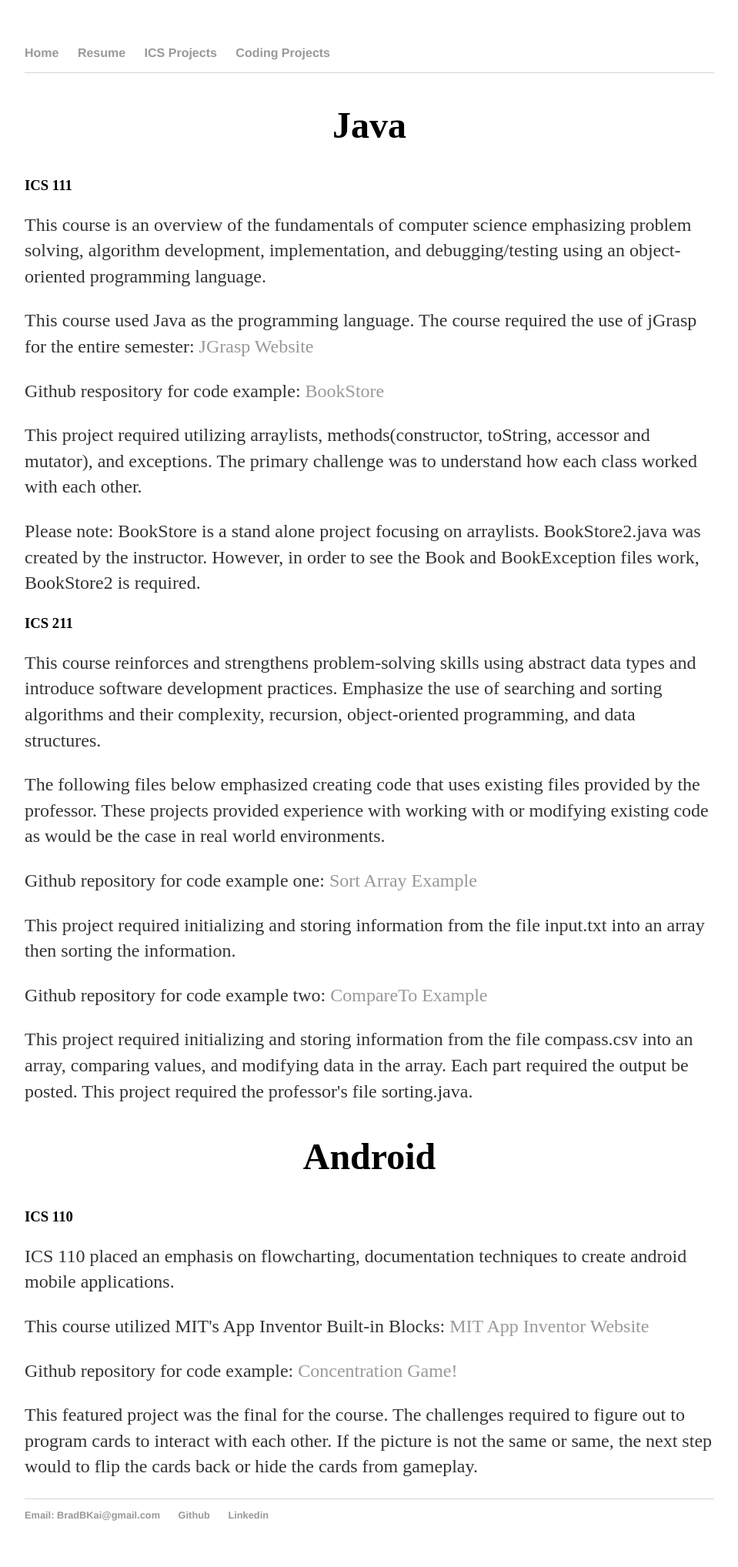
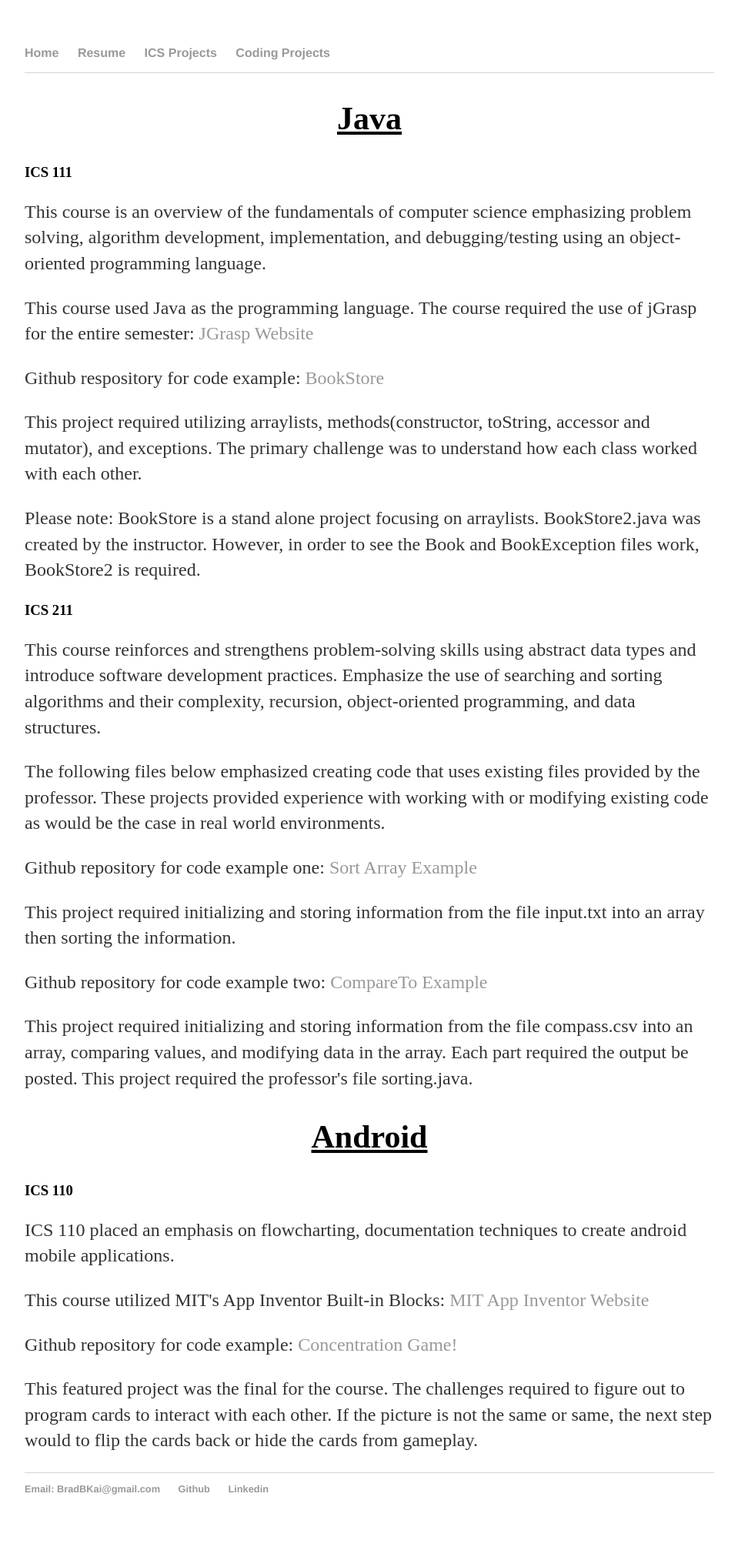
Before and after one commit to BradBKai/BradBKai.github.io, a Jekyll site: the page built from ics/index.html, in a window 1280 px wide. Shown: the whole page at 77% size, without its empty margins (160-1119 px from the left). Built offline with Jekyll 4.4.1, drawn with Linux system fonts in a browser that asks for light colours; after the commit the page ends 2002 px from its top, so only the background shows below that.

Commit message:
Update main.css

```diff
--- a/css/main.css
+++ b/css/main.css
@@ -22,11 +22,12 @@ nav ul li, footer ul li {
 
 div.os {
     text-align: center;
-    font-size: 2em;
+    font-size: 1.75em;
 }
 
-#alpha, #beta {
+h2 {
     text-align: center;
+    font-size: 1.5em;
     text-decoration: underline;
 }
 
```
